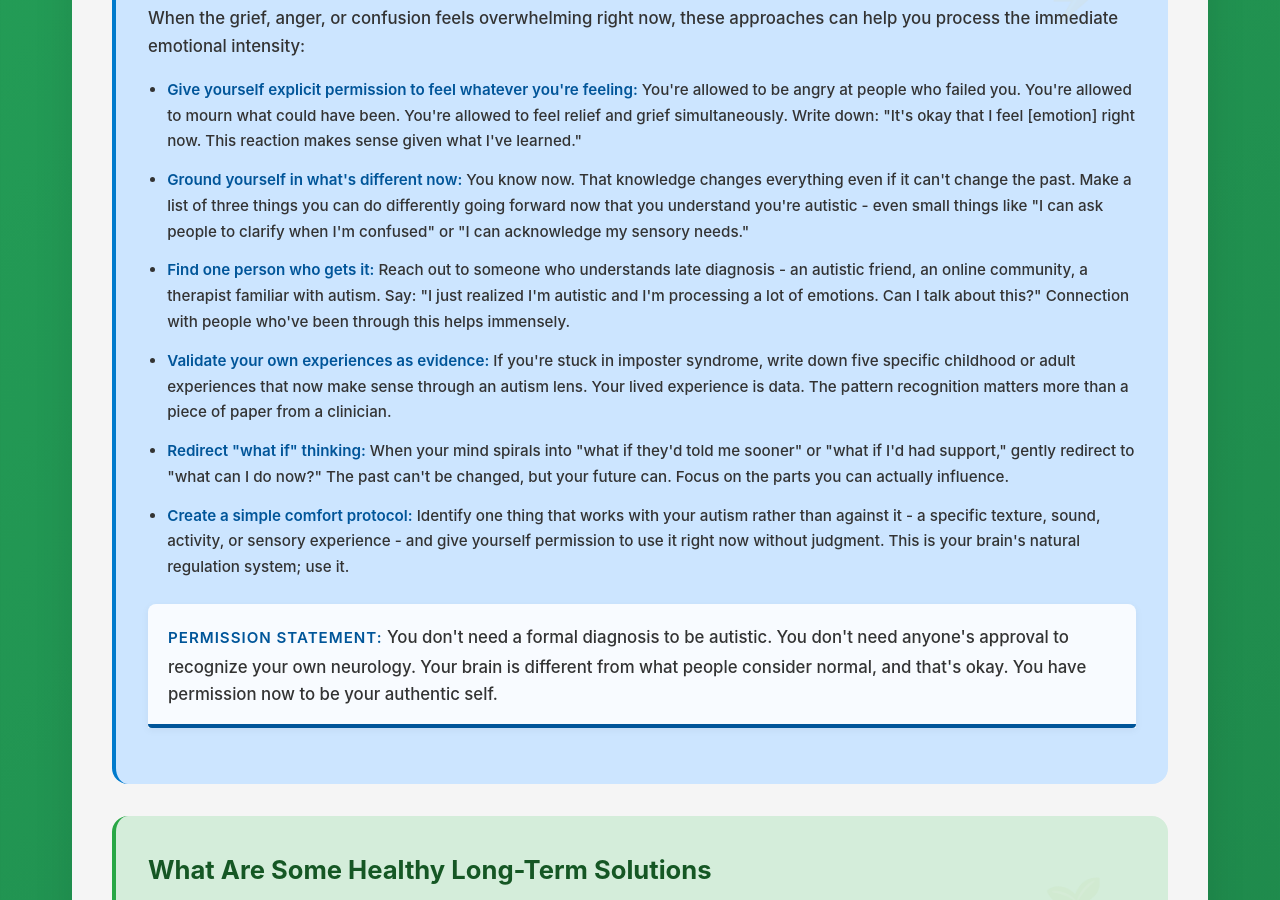
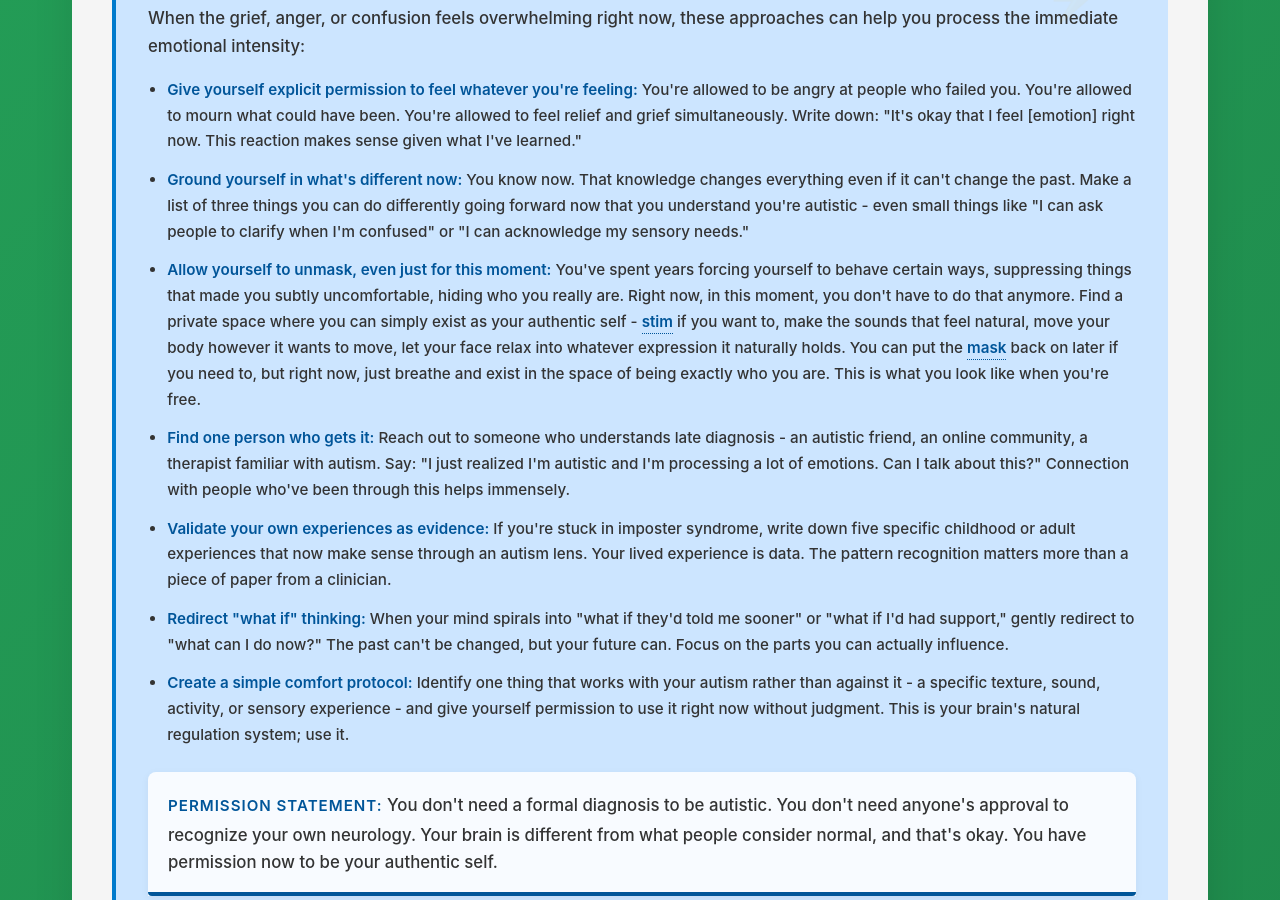
Before and after one commit to neurodivergent-survival-guide/neurodivergent-survival-guide, a Jekyll site: the page built from struggles/late-diagnosis-grief.html, in a window 1280 px wide and 900 px high, scrolled down 2440 px. Built offline with Jekyll 4.4.1, drawn with Linux system fonts in a browser that asks for light colours.

Commit message:
Update late-diagnosis-grief.html

```diff
--- a/struggles/late-diagnosis-grief.html
+++ b/struggles/late-diagnosis-grief.html
@@ -68,6 +68,8 @@ search_terms: ["found out late", "why didn't they tell me", "missed signs", "so
             <li><strong>Give yourself explicit permission to feel whatever you're feeling:</strong> You're allowed to be angry at people who failed you. You're allowed to mourn what could have been. You're allowed to feel relief and grief simultaneously. Write down: "It's okay that I feel [emotion] right now. This reaction makes sense given what I've learned."</li>
 
             <li><strong>Ground yourself in what's different now:</strong> You know now. That knowledge changes everything even if it can't change the past. Make a list of three things you can do differently going forward now that you understand you're autistic - even small things like "I can ask people to clarify when I'm confused" or "I can acknowledge my sensory needs."</li>
+
+            <li><strong>Allow yourself to unmask, even just for this moment:</strong> You've spent years forcing yourself to behave certain ways, suppressing things that made you subtly uncomfortable, hiding who you really are. Right now, in this moment, you don't have to do that anymore. Find a private space where you can simply exist as your authentic self - <a class="jargon">stim<span class="tooltip">Self-stimulating behaviors like rocking, hand-flapping, or repeating sounds that help regulate emotions and sensory input.</span></a> if you want to, make the sounds that feel natural, move your body however it wants to move, let your face relax into whatever expression it naturally holds. You can put the <a class="jargon">mask<span class="tooltip">The effortful process of suppressing natural autistic behaviors to appear more neurotypical in social situations.</span></a> back on later if you need to, but right now, just breathe and exist in the space of being exactly who you are. This is what you look like when you're free.</li>
 
             <li><strong>Find one person who gets it:</strong> Reach out to someone who understands late diagnosis - an autistic friend, an online community, a therapist familiar with autism. Say: "I just realized I'm autistic and I'm processing a lot of emotions. Can I talk about this?" Connection with people who've been through this helps immensely.</li>
 
```
